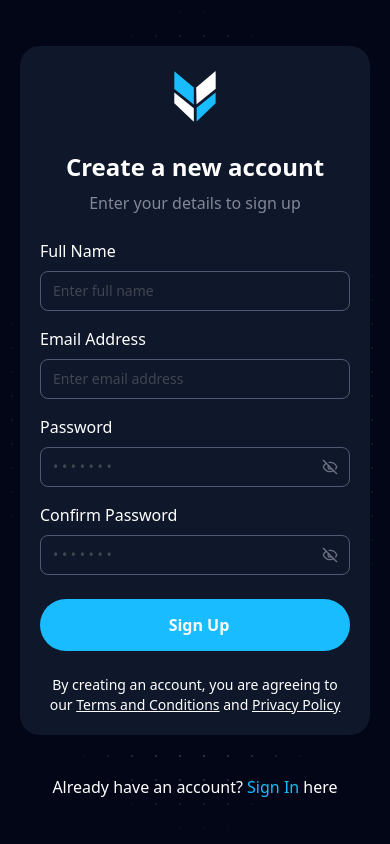
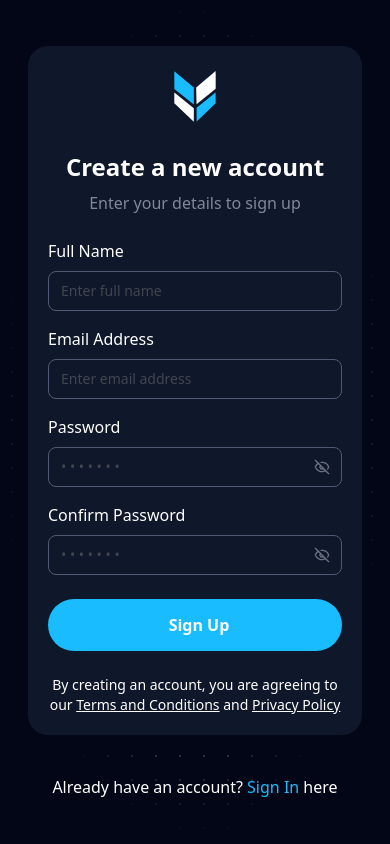
Before and after one commit to ILM-AI-LTD/ilm-ai-frontend, a Next.js app: page /auth/sign-up in a window 390 px wide. Built offline with nearby package versions, Linux system fonts and the light colour scheme; no server answers.

Commit message:
sign-in form padding set to 7 from 5 for mobile devices

```diff
--- a/app/auth/layout.tsx
+++ b/app/auth/layout.tsx
@@ -3,7 +3,7 @@ export default function AuthLayout({ children }: { children: React.ReactNode })
     <div className="min-h-screen w-full relative overflow-hidden bg-primary-bg-color">
       <div className="absolute h-full w-full bg-[radial-gradient(#40454c_1px,transparent_1px)] [background-size:24px_24px] [mask-image:radial-gradient(ellipse_50%_50%_at_50%_50%,#000_70%,transparent_100%)]"></div>
 
-      <div className="relative z-10 min-h-screen w-full inline-flex justify-center items-center p-5">
+      <div className="relative z-10 min-h-screen w-full inline-flex justify-center items-center p-7">
         {children}
       </div>
 
```
